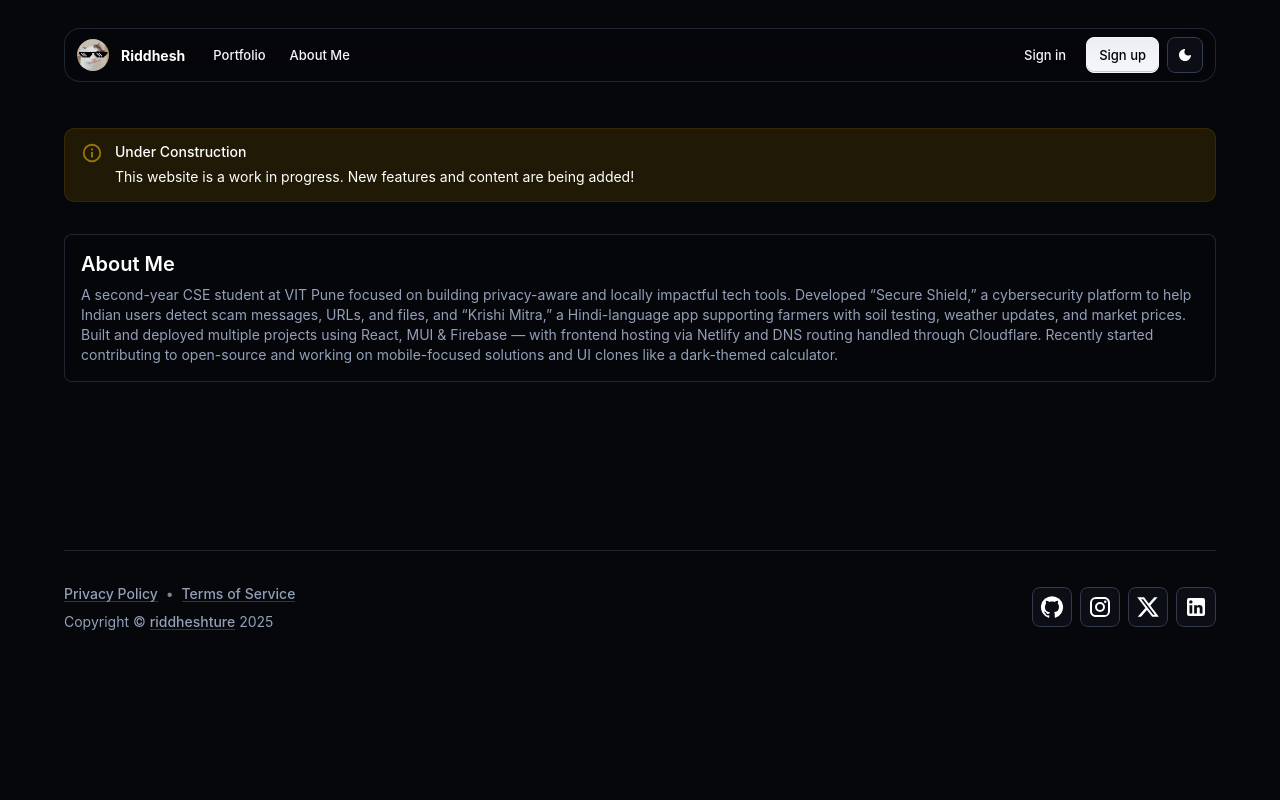
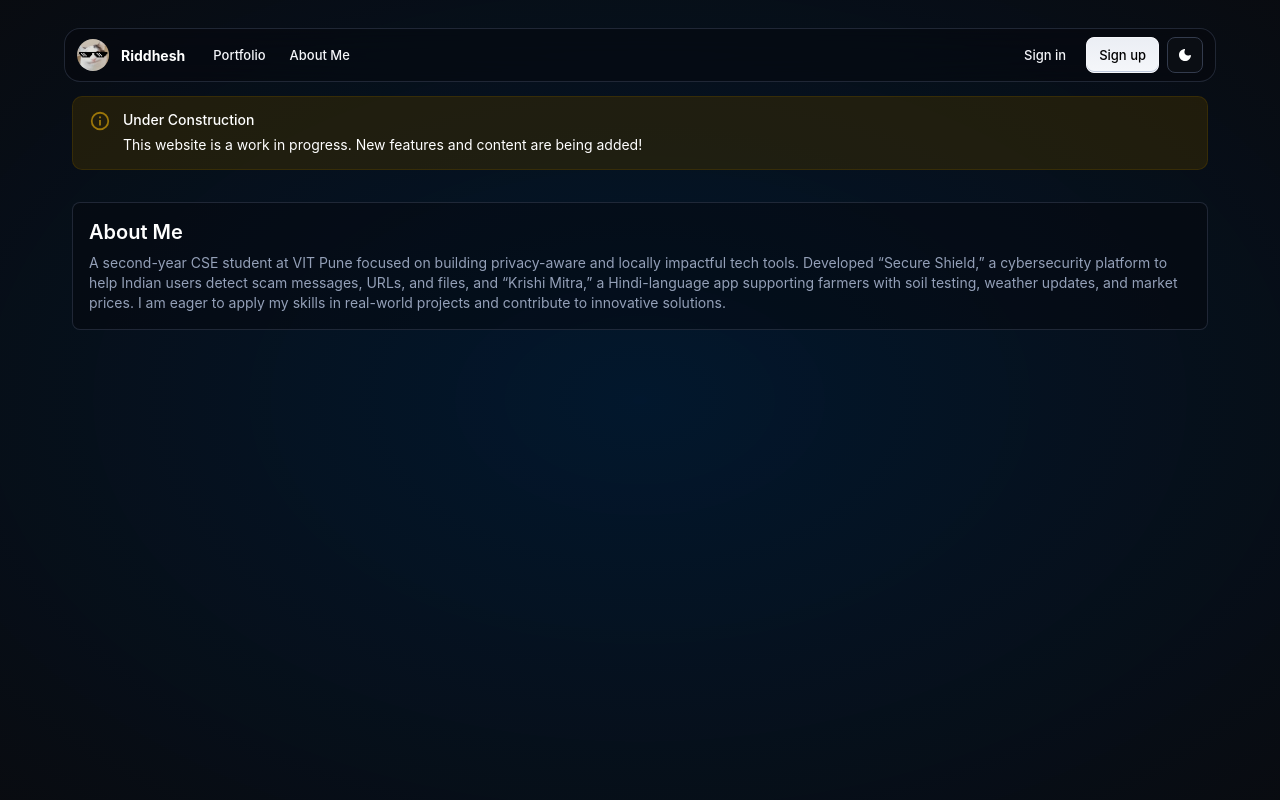
Before and after one commit to riddhesh-ture/dashboard, a React (Create React App) app: page /about in a window 1280 px wide. Shown: the top 800 px of the page. Built offline with nearby package versions, Linux system fonts and the light colour scheme; no server answers.

Commit message:
theme made consistent

```diff
--- a/src/components/About.js
+++ b/src/components/About.js
@@ -7,16 +7,41 @@ import AppTheme from '../shared-theme/AppTheme';
 import Footer from './Footer';
 import Alert from '@mui/material/Alert';
 import AlertTitle from '@mui/material/AlertTitle';
+import { styled } from '@mui/material/styles';
+
+const AboutContainer = styled(Container)(({ theme }) => ({
+  minHeight: '100dvh',
+  padding: theme.spacing(2),
+  paddingTop: theme.spacing(12),
+  [theme.breakpoints.up('sm')]: {
+    padding: theme.spacing(4),
+    paddingTop: theme.spacing(12),
+  },
+  '&::before': {
+    content: '""',
+    display: 'block',
+    position: 'fixed',
+    zIndex: -1,
+    inset: 0,
+    backgroundImage:
+      'radial-gradient(ellipse at 50% 50%, hsl(210, 100%, 97%), hsl(0, 0%, 100%))',
+    backgroundRepeat: 'no-repeat',
+    ...theme.applyStyles('dark', {
+      backgroundImage:
+        'radial-gradient(at 50% 50%, hsla(210, 100%, 16%, 0.5), hsl(220, 30%, 5%))',
+    }),
+  },
+}));
 
 export default function About(props) {
   return (
     <AppTheme {...props}>
       <>
         <CssBaseline enableColorScheme />
-        <Container
+        <AboutContainer
           maxWidth="lg"
           component="main"
-          sx={{ display: 'flex', flexDirection: 'column', my: 16, gap: 4 }}
+          sx={{ display: 'flex', flexDirection: 'column', gap: 4 }}
         >
           <Alert severity="info">
             <AlertTitle>Under Construction</AlertTitle>
@@ -32,14 +57,11 @@ export default function About(props) {
                 A second-year CSE student at VIT Pune focused on building privacy-aware and locally impactful tech tools.
                 Developed “Secure Shield,” a cybersecurity platform to help Indian users detect scam messages, URLs, and files,
                 and “Krishi Mitra,” a Hindi-language app supporting farmers with soil testing, weather updates, and market prices.
-                Built and deployed multiple projects using React, MUI & Firebase — with frontend hosting via Netlify and
-                DNS routing handled through Cloudflare. Recently started contributing to open-source and working on mobile-focused
-                solutions and UI clones like a dark-themed calculator.
+                I am eager to apply my skills in real-world projects and contribute to innovative solutions.
               </Typography>
-
             </CardContent>
           </Card>
-        </Container>
+        </AboutContainer>
         <Footer />
       </>
     </AppTheme>
--- a/src/components/AppAppBar.js
+++ b/src/components/AppAppBar.js
@@ -15,7 +15,7 @@ import ColorModeIconDropdown from '../shared-theme/ColorModeIconDropdown';
 import Avatar from '@mui/material/Avatar';
 import Typography from '@mui/material/Typography';
 import pfp from './pfp.png';
-import { Link as RouterLink, useLocation } from 'react-router-dom';
+import { Link as RouterLink } from 'react-router-dom';
 
 const StyledToolbar = styled(Toolbar)(({ theme }) => ({
   display: 'flex',
@@ -35,18 +35,13 @@ const StyledToolbar = styled(Toolbar)(({ theme }) => ({
 
 export default function AppAppBar() {
   const [open, setOpen] = React.useState(false);
-  const location = useLocation();
+
 
   const toggleDrawer = (newOpen) => () => {
     setOpen(newOpen);
   };
 
-  const scrollToSection = (sectionId) => {
-    const sectionElement = document.getElementById(sectionId);
-    if (sectionElement) {
-      sectionElement.scrollIntoView({ behavior: 'smooth' });
-    }
-  };
+
 
   return (
     <AppBar
--- a/src/components/Footer.js
+++ b/src/components/Footer.js
@@ -1,7 +1,6 @@
 import * as React from 'react';
 import Box from '@mui/material/Box';
 import Container from '@mui/material/Container';
-import Divider from '@mui/material/Divider';
 import IconButton from '@mui/material/IconButton';
 import Link from '@mui/material/Link';
 import Stack from '@mui/material/Stack';
--- a/src/components/Portfolio.js
+++ b/src/components/Portfolio.js
@@ -17,6 +17,30 @@ import CardContent from '@mui/material/CardContent';
 import { styled } from '@mui/material/styles';
 import Alert from '@mui/material/Alert';
 import AlertTitle from '@mui/material/AlertTitle';
+
+const PortfolioContainer = styled(Container)(({ theme }) => ({
+  minHeight: '100dvh',
+  padding: theme.spacing(2),
+  paddingTop: theme.spacing(12),
+  [theme.breakpoints.up('sm')]: {
+    padding: theme.spacing(4),
+    paddingTop: theme.spacing(12),
+  },
+  '&::before': {
+    content: '""',
+    display: 'block',
+    position: 'fixed',
+    zIndex: -1,
+    inset: 0,
+    backgroundImage:
+      'radial-gradient(ellipse at 50% 50%, hsl(210, 100%, 97%), hsl(0, 0%, 100%))',
+    backgroundRepeat: 'no-repeat',
+    ...theme.applyStyles('dark', {
+      backgroundImage:
+        'radial-gradient(at 50% 50%, hsla(210, 100%, 16%, 0.5), hsl(220, 30%, 5%))',
+    }),
+  },
+}));
 
 const SyledCard = styled(Card)(({ theme }) => ({
   display: 'flex',
@@ -66,10 +90,10 @@ export default function Portfolio(props) {
   return (
     <AppTheme {...props}>
       <CssBaseline enableColorScheme />
-      <Container
+      <PortfolioContainer
         maxWidth="lg"
         component="main"
-        sx={{ display: 'flex', flexDirection: 'column', my: 16, gap: 4 }}
+        sx={{ display: 'flex', flexDirection: 'column', gap: 4 }}
       >
         <Alert severity="info">
           <AlertTitle>Under Construction</AlertTitle>
@@ -129,7 +153,7 @@ export default function Portfolio(props) {
             ))}
           </Grid>
         </Box>
-      </Container>
+      </PortfolioContainer>
       <Footer />
     </AppTheme>
   );
```
Also changed, not shown: 1 other file (tests, documents, lock files or other folders).
